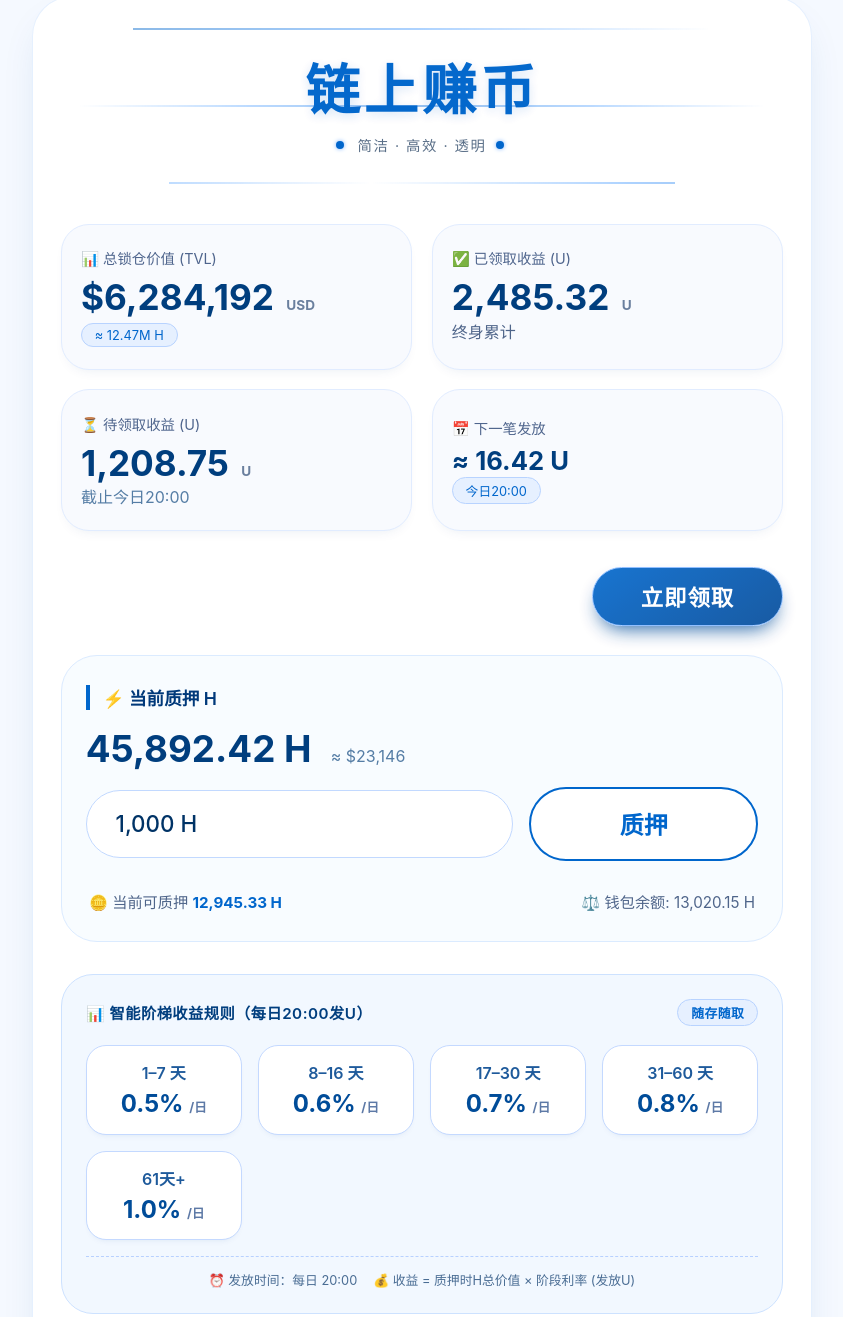
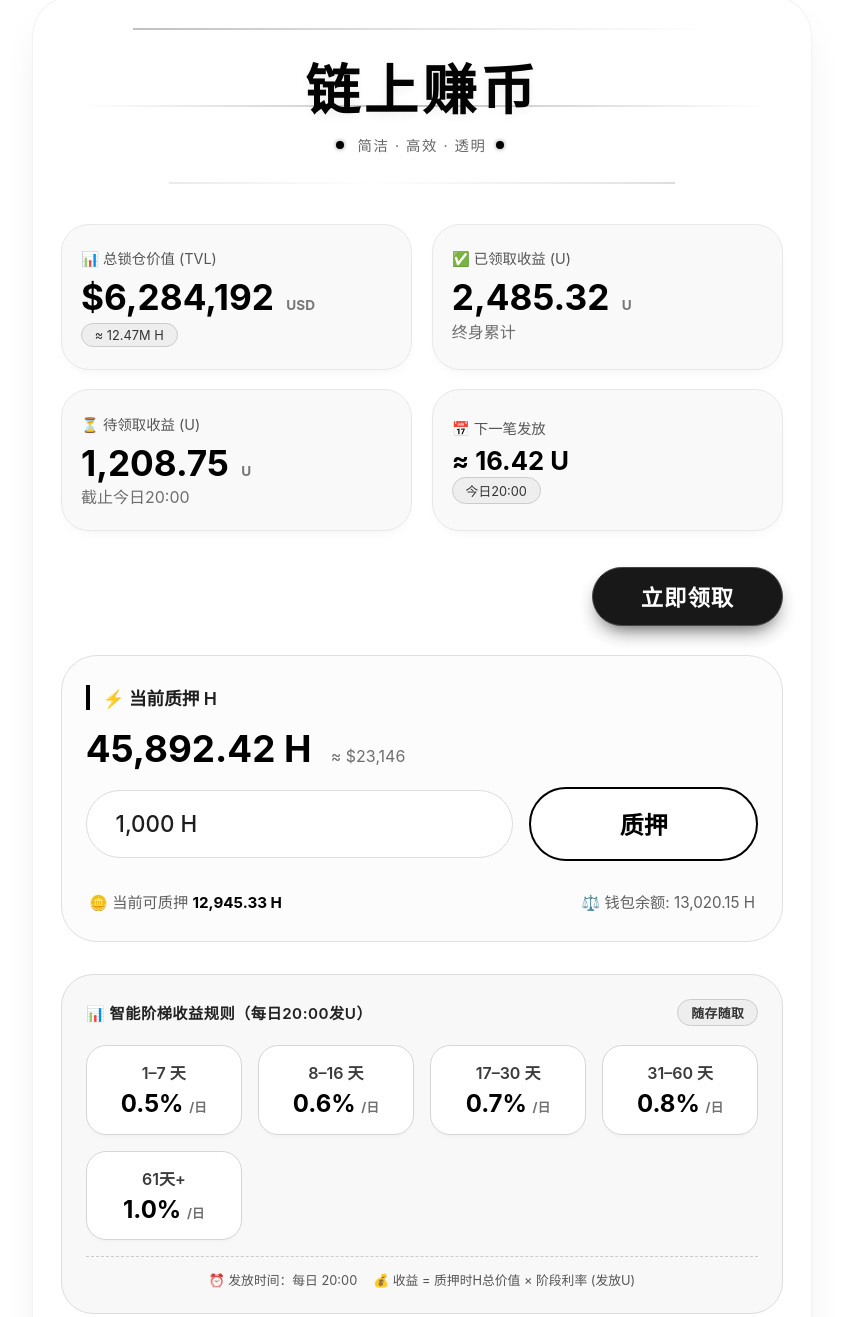
Before and after one commit to okx-wallet-H/H, a plain HTML site: page Q.html in a window 1280 px wide. Shown: the part 20-1337 px from the top of the page, without its empty margins (218-1061 px from the left). Drawn offline with Linux system fonts and the light colour scheme.

Commit message:
更新 Q.html

```diff
--- a/Q.html
+++ b/Q.html
@@ -3,7 +3,7 @@
 <head>
     <meta charset="UTF-8">
     <meta name="viewport" content="width=device-width, initial-scale=1.0, maximum-scale=1.0, user-scalable=no">
-    <title>链上赚币 · 简洁蓝调</title>
+    <title>链上赚币 · 黑白极简</title>
     <style>
         * {
             margin: 0;
@@ -13,7 +13,7 @@
         }
 
         body {
-            background: #F5F9FF;  /* 非常浅的蓝白背景 */
+            background: #FFFFFF;  /* 纯白背景 */
             min-height: 100vh;
             display: flex;
             justify-content: center;
@@ -21,19 +21,19 @@
             padding: 1rem;
         }
 
-        /* 主卡片——纯白背景，柔和蓝调边框，干净阴影 */
+        /* 主卡片——纯白背景，极细灰边框，柔和阴影 */
         .stake-card {
             max-width: 780px;
             width: 100%;
             background: #FFFFFF;
             border-radius: 40px;
-            box-shadow: 0 20px 40px -12px rgba(0, 80, 160, 0.15), 0 0 0 1px rgba(0, 112, 243, 0.1) inset;
+            box-shadow: 0 20px 40px -12px rgba(0, 0, 0, 0.1), 0 0 0 1px rgba(0, 0, 0, 0.05) inset;
             padding: 2rem 1.8rem;
-            color: #1A2B3C;
+            color: #1E1E1E;
             transition: all 0.2s;
         }
 
-        /* 动态标题区：蓝色大字 + 流动线条改为蓝色系 */
+        /* 动态标题区：黑色大字 + 灰色流动线条 */
         .dynamic-header {
             position: relative;
             text-align: center;
@@ -45,30 +45,30 @@
             font-size: 3.4rem;
             font-weight: 700;
             letter-spacing: 4px;
-            color: #0066CC;          /* 主蓝色 */
-            text-shadow: 0 2px 8px rgba(0, 102, 204, 0.15);
-            animation: softPulse 2.8s infinite ease-in-out;
+            color: #000000;          /* 纯黑 */
+            text-shadow: 0 2px 8px rgba(0, 0, 0, 0.05);
+            animation: softPulseBlack 2.8s infinite ease-in-out;
             margin-bottom: 0.2rem;
             position: relative;
             z-index: 5;
         }
 
-        @keyframes softPulse {
-            0% { opacity: 1; text-shadow: 0 2px 8px rgba(0, 102, 204, 0.1); }
-            50% { opacity: 0.95; text-shadow: 0 4px 16px rgba(0, 102, 204, 0.3); }
-            100% { opacity: 1; text-shadow: 0 2px 8px rgba(0, 102, 204, 0.1); }
+        @keyframes softPulseBlack {
+            0% { opacity: 1; text-shadow: 0 2px 8px rgba(0, 0, 0, 0.03); }
+            50% { opacity: 0.96; text-shadow: 0 4px 16px rgba(0, 0, 0, 0.15); }
+            100% { opacity: 1; text-shadow: 0 2px 8px rgba(0, 0, 0, 0.03); }
         }
 
-        /* 三条流动线条——蓝色渐变流线，更轻盈 */
+        /* 三条流动线条——灰色渐变 */
         .flow-line {
             position: absolute;
             left: 0;
             width: 100%;
             height: 2px;
-            background: linear-gradient(90deg, transparent, #4D9EFF, #0066CC, #4D9EFF, transparent);
+            background: linear-gradient(90deg, transparent, #AAAAAA, #333333, #AAAAAA, transparent);
             background-size: 200% 100%;
             animation: flowHorizontal 4s infinite linear;
-            opacity: 0.45;
+            opacity: 0.3;
             filter: blur(0.3px);
         }
 
@@ -84,7 +84,7 @@
             animation-delay: 0.7s;
             width: 95%;
             margin-left: 2.5%;
-            background: linear-gradient(90deg, transparent, #6AAEFF, #1E7AE0, #6AAEFF, transparent);
+            background: linear-gradient(90deg, transparent, #999999, #3F3F3F, #999999, transparent);
         }
         .line-bottom {
             bottom: 0;
@@ -100,7 +100,7 @@
 
         .header-sub {
             font-size: 0.9rem;
-            color: #5A6F88;
+            color: #666666;
             letter-spacing: 1.5px;
             margin-top: 0.5rem;
             display: flex;
@@ -109,11 +109,11 @@
             gap: 0.6rem;
         }
         .header-sub span {
-            color: #0066CC;
+            color: #000000;
             font-weight: 500;
         }
 
-        /* 四象限数据卡片：浅蓝灰背景，柔和边框 */
+        /* 四象限数据卡片：浅灰背景，灰边框 */
         .stats-grid {
             display: grid;
             grid-template-columns: 1fr 1fr;
@@ -122,21 +122,21 @@
         }
 
         .stat-item {
-            background: #F8FAFE;
-            border: 1px solid #E1ECFF;
+            background: #F9F9F9;
+            border: 1px solid #E8E8E8;
             border-radius: 28px;
             padding: 1.4rem 1.2rem;
-            box-shadow: 0 6px 14px -8px rgba(0, 60, 120, 0.12);
+            box-shadow: 0 6px 14px -8px rgba(0, 0, 0, 0.08);
             transition: 0.2s;
         }
         .stat-item:hover {
-            border-color: #99C2FF;
-            box-shadow: 0 8px 18px -8px rgba(0, 102, 204, 0.2);
+            border-color: #B0B0B0;
+            box-shadow: 0 8px 18px -8px rgba(0, 0, 0, 0.15);
         }
 
         .stat-label {
             font-size: 0.9rem;
-            color: #4F658D;
+            color: #555555;
             margin-bottom: 0.5rem;
             display: flex;
             align-items: center;
@@ -145,33 +145,33 @@
         .stat-value {
             font-size: 2.2rem;
             font-weight: 700;
-            color: #003E7E;
+            color: #000000;
             line-height: 1.2;
         }
         .stat-sub {
             font-size: 0.85rem;
-            color: #6A7F9E;
+            color: #777777;
             margin-left: 4px;
         }
 
-        .badge-blue {
-            background: #E6F0FF;
+        .badge-gray {
+            background: #EEEEEE;
             border-radius: 40px;
             padding: 0.2rem 0.8rem;
             font-size: 0.8rem;
-            color: #0066CC;
-            border: 0.5px solid #B8D3FF;
+            color: #333333;
+            border: 0.5px solid #CCCCCC;
             display: inline-block;
         }
 
-        /* 立即领取按钮——蓝色渐变，简洁有力 */
+        /* 立即领取按钮——黑色风格 */
         .claim-row {
             display: flex;
             justify-content: flex-end;
             margin: 0.6rem 0 1.8rem 0;
         }
         .btn-claim {
-            background: linear-gradient(145deg, #0066CC, #004999);
+            background: #000000;
             border: none;
             border-radius: 60px;
             padding: 0.8rem 3rem;
@@ -179,30 +179,30 @@
             font-weight: 600;
             font-size: 1.4rem;
             letter-spacing: 1px;
-            box-shadow: 0 10px 20px -8px #004C99;
+            box-shadow: 0 10px 20px -8px #333333;
             transition: all 0.15s;
             cursor: default;
-            border: 1px solid #86B9FF;
+            border: 1px solid #333333;
             text-transform: uppercase;
         }
 
         /* 质押操作区 */
         .stake-section {
-            background: #F8FCFF;
+            background: #FCFCFC;
             border-radius: 36px;
             padding: 1.8rem 1.5rem;
-            border: 1px solid #DBEBFF;
+            border: 1px solid #E0E0E0;
             margin-bottom: 2rem;
         }
 
         .section-title {
             font-size: 1.1rem;
-            color: #00397A;
+            color: #1E1E1E;
             margin-bottom: 1rem;
             display: flex;
             align-items: center;
             gap: 6px;
-            border-left: 4px solid #0066CC;
+            border-left: 4px solid #000000;
             padding-left: 0.8rem;
             font-weight: 600;
         }
@@ -216,10 +216,10 @@
         .h-balance-bold span:first-child {
             font-size: 2.3rem;
             font-weight: 700;
-            color: #003E7E;
+            color: #000000;
         }
         .h-balance-bold span:last-child {
-            color: #557DA5;
+            color: #6F6F6F;
         }
 
         .stake-input-group {
@@ -232,59 +232,59 @@
         .stake-input {
             flex: 2 1 250px;
             background: #FFFFFF;
-            border: 1.5px solid #C2D9FF;
+            border: 1.5px solid #DDDDDD;
             border-radius: 48px;
             padding: 1.2rem 1.8rem;
             font-size: 1.4rem;
             font-weight: 500;
-            color: #003366;
+            color: #1E1E1E;
             outline: none;
             transition: 0.2s;
         }
         .stake-input:focus {
-            border-color: #0066CC;
-            box-shadow: 0 0 0 3px rgba(0, 102, 204, 0.1);
+            border-color: #000000;
+            box-shadow: 0 0 0 3px rgba(0, 0, 0, 0.03);
         }
         .stake-input::placeholder {
-            color: #A6B9D0;
+            color: #AAAAAA;
             font-weight: 400;
             font-size: 1rem;
         }
         .btn-stake {
             flex: 1 0 140px;
             background: white;
-            border: 2px solid #0066CC;
+            border: 2px solid #000000;
             border-radius: 60px;
             padding: 1.1rem 1rem;
             font-weight: 600;
             font-size: 1.5rem;
-            color: #0066CC;
+            color: #000000;
             cursor: default;
             transition: 0.15s;
             text-align: center;
         }
         .btn-stake:hover {
-            background: #EBF3FF;
+            background: #F2F2F2;
         }
 
         .info-note {
             display: flex;
             justify-content: space-between;
-            color: #4F658A;
+            color: #5F5F5F;
             font-size: 0.95rem;
             padding: 0 0.2rem;
         }
-        .bold-blue {
-            color: #0066CC;
+        .bold-black {
+            color: #000000;
             font-weight: 700;
         }
 
-        /* 智能阶梯收益规则——浅蓝卡片网格 */
+        /* 智能阶梯收益规则——浅灰网格 */
         .rule-panel {
-            background: #F2F8FF;
+            background: #F8F8F8;
             border-radius: 32px;
             padding: 1.5rem 1.5rem;
-            border: 1px solid #CDE2FF;
+            border: 1px solid #DDDDDD;
             margin-bottom: 2.2rem;
         }
         .rule-header {
@@ -292,7 +292,7 @@
             justify-content: space-between;
             align-items: center;
             margin-bottom: 1.2rem;
-            color: #003E7E;
+            color: #222222;
             font-weight: 600;
             text-transform: uppercase;
             letter-spacing: 0.5px;
@@ -308,11 +308,11 @@
             border-radius: 20px;
             padding: 0.9rem 0.7rem;
             text-align: center;
-            border: 1px solid #C4D9FF;
-            box-shadow: 0 4px 6px -4px rgba(0, 70, 150, 0.1);
+            border: 1px solid #D6D6D6;
+            box-shadow: 0 4px 6px -4px rgba(0, 0, 0, 0.05);
         }
         .days {
-            color: #1E5A9B;
+            color: #3B3B3B;
             font-weight: 600;
             font-size: 1rem;
             margin-bottom: 6px;
@@ -320,18 +320,18 @@
         .rate {
             font-size: 1.5rem;
             font-weight: 700;
-            color: #004C99;
+            color: #000000;
             line-height: 1.2;
         }
         .rate small {
             font-size: 0.8rem;
-            color: #5D79A6;
+            color: #6F6F6F;
         }
         .extra-note {
             margin-top: 1rem;
             font-size: 0.8rem;
-            color: #4A6D94;
-            border-top: 1px dashed #B8D1FF;
+            color: #555555;
+            border-top: 1px dashed #CCCCCC;
             padding-top: 0.8rem;
             display: flex;
             flex-wrap: wrap;
@@ -339,23 +339,23 @@
             justify-content: center;
         }
         .extra-note span i {
-            color: #0066CC;
+            color: #000000;
             font-style: normal;
             font-weight: 500;
         }
 
-        /* 账单动态——清爽列表 */
+        /* 账单动态——黑白列表 */
         .billboard {
-            background: #F5FAFF;
+            background: #FBFBFB;
             border-radius: 30px;
             padding: 1.4rem 1.2rem;
-            border: 1px solid #D0E4FF;
+            border: 1px solid #E2E2E2;
         }
         .bill-title {
             display: flex;
             align-items: center;
             gap: 8px;
-            color: #004080;
+            color: #1F1F1F;
             font-size: 1.2rem;
             font-weight: 600;
             margin-bottom: 1.2rem;
@@ -373,10 +373,10 @@
             display: flex;
             justify-content: space-between;
             align-items: center;
-            border: 1px solid #D3E5FF;
+            border: 1px solid #E0E0E0;
             font-size: 0.95rem;
             flex-wrap: wrap;
-            box-shadow: 0 2px 6px -4px #B0C8F0;
+            box-shadow: 0 2px 6px -4px #BDBDBD;
         }
         .bill-left {
             display: flex;
@@ -384,37 +384,37 @@
             align-items: center;
         }
         .bill-type {
-            background: #E1EDFF;
+            background: #F0F0F0;
             border-radius: 40px;
             padding: 0.2rem 0.8rem;
-            color: #004C99;
-            border: 0.5px solid #9FC0FF;
+            color: #2D2D2D;
+            border: 0.5px solid #C0C0C0;
         }
         .bill-desc {
-            color: #2D4B75;
+            color: #4A4A4A;
         }
         .bill-amount {
             font-weight: 600;
-            color: #003E7E;
+            color: #000000;
         }
         .bill-time {
-            color: #6682A5;
+            color: #7A7A7A;
             font-size: 0.8rem;
         }
 
         hr {
-            border: 0.5px solid #CDDEFF;
+            border: 0.5px solid #E8E8E8;
             margin: 1rem 0;
         }
 
         /* 点缀小元素 */
-        .dot-blue {
+        .dot-black {
             width: 8px;
             height: 8px;
-            background: #0066CC;
+            background: #000000;
             border-radius: 50%;
             display: inline-block;
-            box-shadow: 0 0 4px #7CB2FF;
+            box-shadow: 0 0 4px #888888;
             margin-right: 4px;
         }
 
@@ -431,14 +431,14 @@
 <body>
     <div class="stake-card">
 
-        <!-- 动态标题：蓝色大字 + 蓝色流动线条 -->
+        <!-- 动态标题：黑色大字 + 灰色流动线条 -->
         <div class="dynamic-header">
             <div class="flow-line line-top"></div>
             <div class="flow-line line-middle"></div>
             <div class="flow-line line-bottom"></div>
             <h1 class="main-title">链上赚币</h1>
             <div class="header-sub">
-                <span class="dot-blue"></span> 简洁 · 高效 · 透明 <span class="dot-blue"></span>
+                <span class="dot-black"></span> 简洁 · 高效 · 透明 <span class="dot-black"></span>
             </div>
         </div>
 
@@ -447,26 +447,26 @@
             <div class="stat-item">
                 <div class="stat-label">📊 总锁仓价值 (TVL)</div>
                 <div class="stat-value">$6,284,192 <span class="stat-sub">USD</span></div>
-                <div style="margin-top: 0.3rem;"><span class="badge-blue">≈ 12.47M H</span></div>
+                <div style="margin-top: 0.3rem;"><span class="badge-gray">≈ 12.47M H</span></div>
             </div>
             <div class="stat-item">
                 <div class="stat-label">✅ 已领取收益 (U)</div>
                 <div class="stat-value">2,485.32 <span class="stat-sub">U</span></div>
-                <div style="color: #4F658A;">终身累计</div>
+                <div style="color: #6F6F6F;">终身累计</div>
             </div>
             <div class="stat-item">
                 <div class="stat-label">⏳ 待领取收益 (U)</div>
                 <div class="stat-value">1,208.75 <span class="stat-sub">U</span></div>
-                <div style="color: #557DA5;">截止今日20:00</div>
+                <div style="color: #6F6F6F;">截止今日20:00</div>
             </div>
             <div class="stat-item" style="display: flex; flex-direction: column; justify-content: center;">
                 <div class="stat-label">📅 下一笔发放</div>
                 <div class="stat-value" style="font-size: 1.6rem;">≈ 16.42 U</div>
-                <div class="badge-blue" style="align-self: flex-start;">今日20:00</div>
+                <div class="badge-gray" style="align-self: flex-start;">今日20:00</div>
             </div>
         </div>
 
-        <!-- 立即领取按钮（蓝色） -->
+        <!-- 立即领取按钮（黑色） -->
         <div class="claim-row">
             <button class="btn-claim" disabled="disabled" style="cursor: not-allowed; opacity:0.9;">立即领取</button>
         </div>
@@ -487,16 +487,16 @@
             </div>
 
             <div class="info-note">
-                <span>🪙 当前可质押 <span class="bold-blue">12,945.33 H</span></span>
+                <span>🪙 当前可质押 <span class="bold-black">12,945.33 H</span></span>
                 <span>⚖️ 钱包余额: 13,020.15 H</span>
             </div>
         </div>
 
-        <!-- 智能阶梯收益规则（蓝色调表格） -->
+        <!-- 智能阶梯收益规则（黑白表格） -->
         <div class="rule-panel">
             <div class="rule-header">
                 <span>📊 智能阶梯收益规则（每日20:00发U）</span>
-                <span class="badge-blue">随存随取</span>
+                <span class="badge-gray">随存随取</span>
             </div>
             <div class="rule-grid">
                 <div class="rule-item"><div class="days">1–7 天</div><div class="rate">0.5% <small>/日</small></div></div>
@@ -515,7 +515,7 @@
         <div class="billboard">
             <div class="bill-title">
                 <span>📋 账单动态</span>
-                <span style="font-size: 0.8rem; background:#E1EDFF; padding:0.2rem 0.9rem; border-radius:30px; color:#004080;">最新10条</span>
+                <span style="font-size: 0.8rem; background:#F0F0F0; padding:0.2rem 0.9rem; border-radius:30px; color:#2D2D2D;">最新10条</span>
             </div>
             <div class="bill-list">
                 <div class="bill-item">
@@ -545,11 +545,11 @@
                 </div>
             </div>
             <hr>
-            <div style="color:#6682B0; font-size:0.85rem; text-align:center;">⚡ 更多记录请前往个人中心 ⚡</div>
+            <div style="color:#7F7F7F; font-size:0.85rem; text-align:center;">⚡ 更多记录请前往个人中心 ⚡</div>
         </div>
 
-        <!-- 底部快捷提示，改为蓝色风格 -->
-        <div style="display:flex; gap:0.8rem; justify-content:flex-end; margin-top:1.2rem; font-size:0.75rem; color:#6A86AC;">
+        <!-- 底部快捷提示，灰色调 -->
+        <div style="display:flex; gap:0.8rem; justify-content:flex-end; margin-top:1.2rem; font-size:0.75rem; color:#888888;">
             <span>⏳ 收益计算器</span>
             <span>🔍 质押记录</span>
             <span>🔄 模拟策略</span>
```
